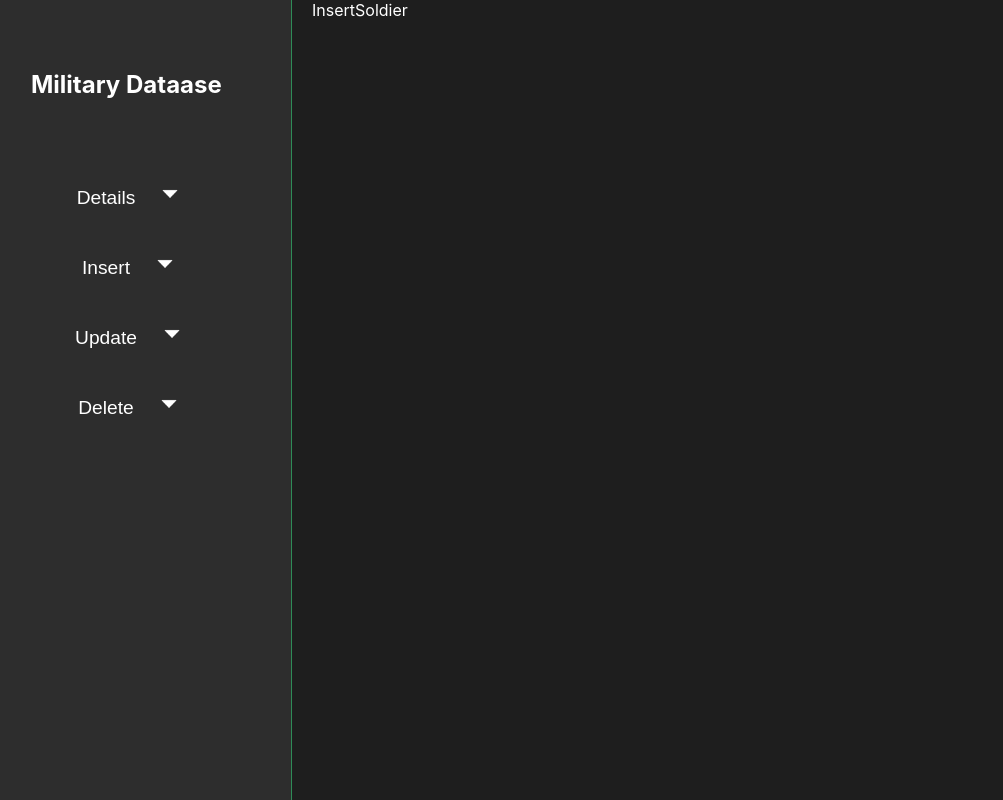
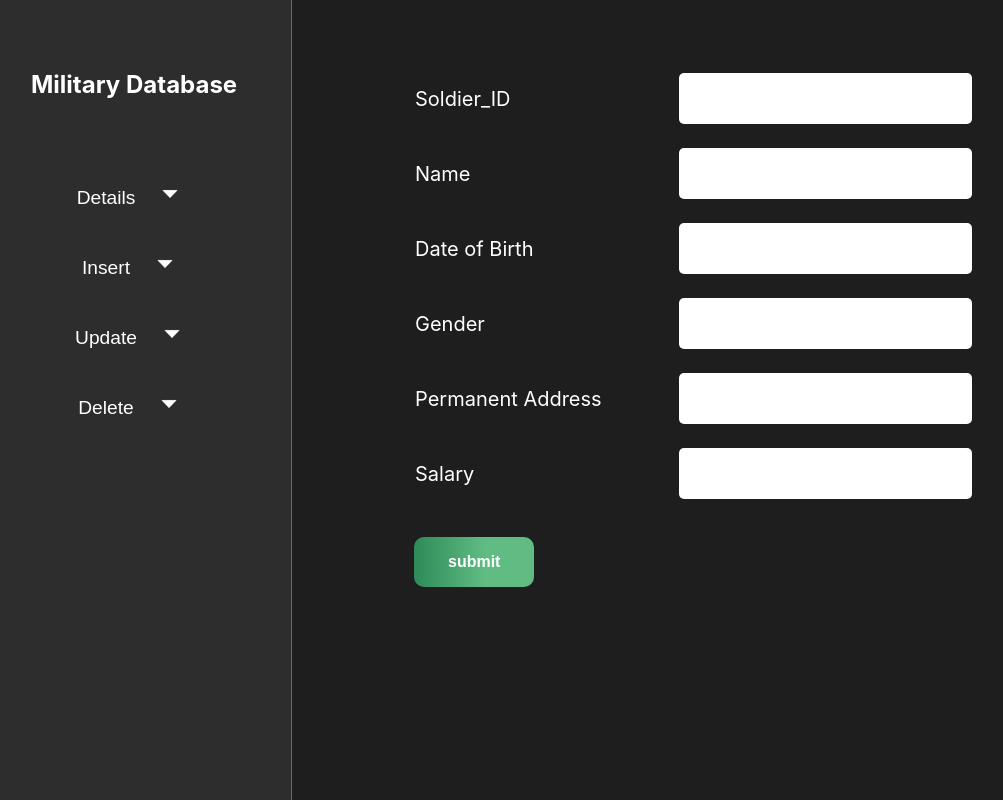
Before and after one commit to Amit-Bongale/military-database, a React (Create React App) app: page /insertsoldier in a window 1280 px wide. Shown: the whole page, without its empty margins (9-1012 px from the left). Built offline with nearby package versions, Linux system fonts and the light colour scheme.

Commit message:
soldier insertion table created

```diff
--- /dev/null
+++ b/src/Components/Insert/Insert.css
@@ -0,0 +1,56 @@
+.input-container{
+    position: relative;
+    display: flex;
+    flex-direction: column;
+    margin: 0px 10px;
+    padding: 10px 10px;
+    left: 80px;
+    top: 50px;
+}
+
+.input-table{
+    width: 100%;
+}
+
+
+.insert-label{
+    font-size: 20px;
+}
+
+.insert-input{
+    margin: 10px;
+    padding: 10px;
+    border-radius: 5px;
+    border: 1px solid rgba(0, 0, 0, 0.5);
+    color: black;
+    font-size: 20px;
+    border: 4px solid transparent
+}
+
+.insert-input:focus{
+    border: 4px solid var(--primary-200);
+    outline: transparent;
+}
+
+
+.row{
+    width: 250px;
+}
+
+.insert-button{
+    margin-top: 25px;
+    background: linear-gradient(90deg , var(--primary-100) , var(--primary-200) 60%);
+    padding: 16px 34px;
+    border-radius: 10px;
+    border: transparent;
+    color: white;
+    font-size: 16px;
+    font-weight: 600;
+    cursor: pointer;
+    transition: all ease-in-out 200ms;
+}
+
+.insert-button:hover{
+    box-shadow: 0px 0px 20px var(--primary-100);
+    scale: 1.05;
+}
--- a/src/Components/Insert/InsertSoldier/InsertSoldier.js
+++ b/src/Components/Insert/InsertSoldier/InsertSoldier.js
@@ -1,9 +1,124 @@
+import { useState } from "react";
+
+import '../Insert.css'
 
 
 function InsertSoldier() {
+
+  let [soldierid, setsoldierid] = useState("");
+  let [name , setname] = useState("");
+  let [ dob , setdob] = useState("");
+  let [gender , setgender] = useState("");
+  let [address , setaddress] = useState("");
+  let [salary , setsalary] = useState("");
+
+
+  function send(){
+
+    let data = {
+      'soldier_id' : soldierid,
+      'name' : name,
+      'dob' : dob,
+      'gender':gender,
+      'address':address,
+      'salary':salary
+    }
+
+
+    try{
+      fetch(`http://localhost:3000/insertsoldier` ,
+      { method : "POST" , headers:{'Content-Type': 'application/json'} ,  body:JSON.stringify(data)})
+      .then((res) => res.json())
+      .catch((error) => console.log(error));
+      alert('Solder added sucessfully');
+
+    }
+    catch (error) {
+      console.log("error :", error)
+    }
+  }
+
+
+
   return (
-    <div>InsertSoldier</div>
-  )
+    <div>
+
+      <div className="input-container">
+
+        <table className="input-table">
+
+          <tbody>
+
+            <tr>
+              <td className="row">
+                <label className="insert-label">Soldier_ID</label>
+              </td>
+              <td className="input-row">
+                <input  className="insert-input" type="text" required
+                onChange={(val) => {setsoldierid(val.target.value)}} />
+              </td>
+            </tr>
+
+            <tr>
+              <td>
+                <label className="insert-label">Name</label>
+              </td>
+              <td>
+                <input className="insert-input" type="text" required
+                onChange={(val) => {setname(val.target.value)}}/>
+              </td>
+            </tr>
+
+            <tr>
+              <td>
+                <label className="insert-label">Date of Birth</label>
+              </td>
+              <td>
+                <input className="insert-input" type="text" required
+                onChange={(val) => {setdob(val.target.value)}}/>
+              </td>
+            </tr>
+
+            <tr>
+              <td>
+                <label className="insert-label">Gender</label>
+              </td>
+              <td>
+                <input className="insert-input" type="text" required
+                onChange={(val) => {setgender(val.target.value)}}/>
+              </td>
+            </tr>
+
+            <tr>
+              <td>
+                <label className="insert-label">Permanent Address</label>
+              </td>
+              <td>
+                <input className="insert-input" type="text" required
+                onChange={(val) => {setaddress(val.target.value)}}/>
+              </td>
+            </tr>
+
+            <tr>
+              <td>
+                <label className="insert-label">Salary</label>
+              </td>
+              <td>
+                <input className="insert-input" type="text" required
+                onChange={(val) => {setsalary(val.target.value)}}/>
+              </td>
+            </tr>
+
+            <button type="submit" className="insert-button" onClick={send}> submit </button>
+
+          </tbody>
+
+        </table>
+
+      </div>
+
+    </div>
+  );
 }
 
-export default InsertSoldier
+export default InsertSoldier;
--- a/src/Components/Navbar/Navbar.css
+++ b/src/Components/Navbar/Navbar.css
@@ -14,11 +14,6 @@
     padding-bottom: 40px;
 }
 
-.Navbar-buttons-container{
-    /* display: flex;
-    flex-direction: column; */
-    /* align-items: center; */
-}
 
 .nav-main-button{
     background-color: transparent;
--- a/src/Components/Navbar/Navbar.js
+++ b/src/Components/Navbar/Navbar.js
@@ -76,7 +76,7 @@ function Navbar(){
       <div>
 
         <div className='Navbar-buttons-container'>
-          <h2>Military Dataase</h2>
+          <h2>Military Database</h2>
         </div>
 
         <div>
```
Also changed, not shown: src/App.css (line endings or trailing spaces).
